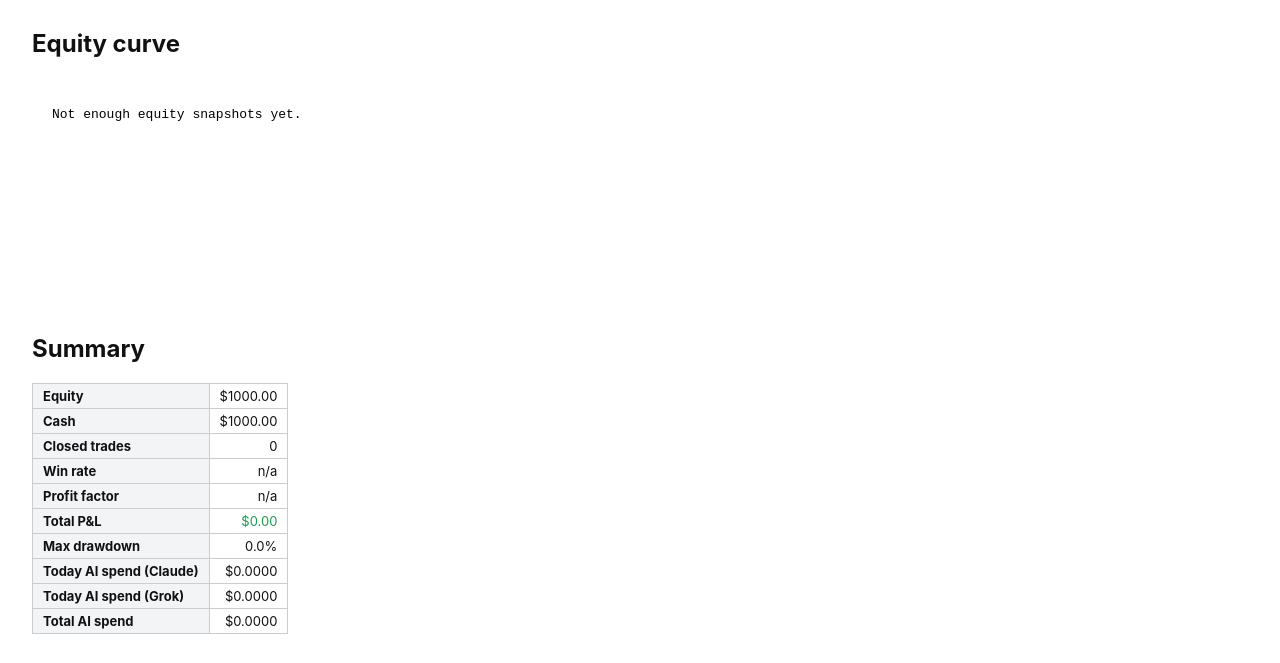
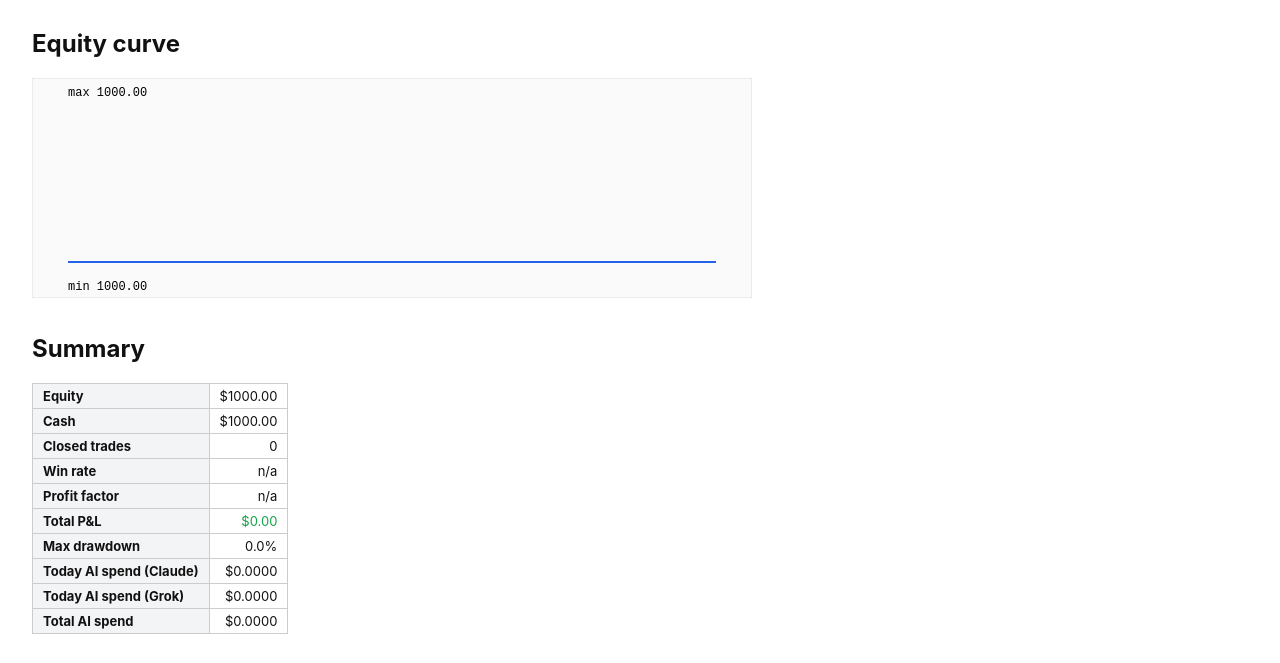
Before and after one commit to guleaada/tradepilot, a website: page reports/2026-06-12.html in a window 1280 px wide. Shown: the part 133-796 px from the top of the page. Drawn offline with Linux system fonts and the light colour scheme.

Commit message:
tradepilot: cycle 2026-06-12T14:16:53Z

```diff
--- a/reports/2026-06-12.html
+++ b/reports/2026-06-12.html
@@ -14,7 +14,12 @@
 <p class="banner"><strong>No real funds.</strong> Active executor: <strong>paper</strong> (simulated fills against live market data). Mainnet trading is intentionally not implemented.</p>
 
 <h2>Equity curve</h2>
-<svg width="720" height="220" xmlns="http://www.w3.org/2000/svg"><text x="20" y="40" font-family="monospace">Not enough equity snapshots yet.</text></svg>
+<svg width="720" height="220" xmlns="http://www.w3.org/2000/svg">
+  <rect width="720" height="220" fill="#fafafa" stroke="#ddd"/>
+  <text x="36" y="18" font-family="monospace" font-size="12">max 1000.00</text>
+  <text x="36" y="212" font-family="monospace" font-size="12">min 1000.00</text>
+  <polyline fill="none" stroke="#2563eb" stroke-width="2" points="36.0,184.0 684.0,184.0"/>
+</svg>
 
 <h2>Summary</h2>
 <table>
```
Also changed, not shown: 1 other file.
